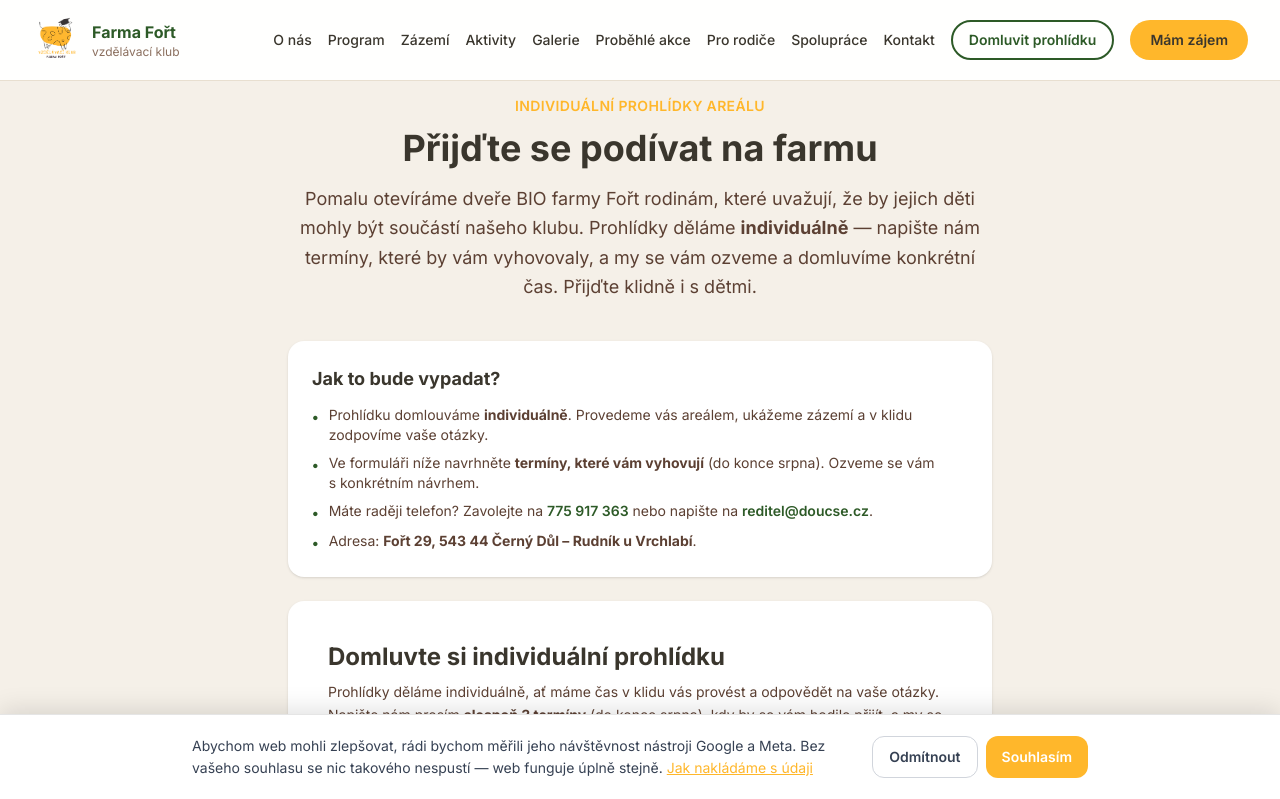
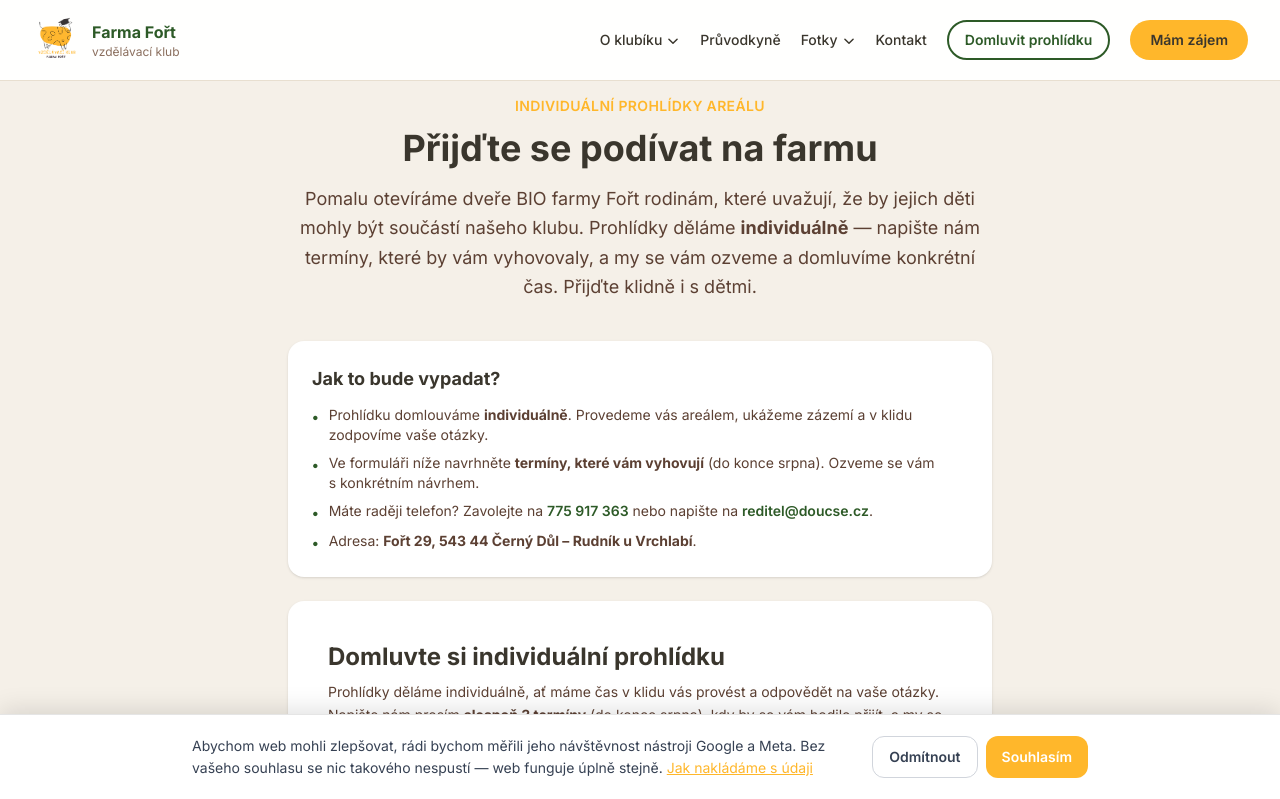
Before and after one commit to doucsematiku/klubdetifort, a Next.js app: page /prohlidky in a window 1280 px wide. Shown: the top 799 px of the page. Built offline with nearby package versions, Linux system fonts and the light colour scheme.

Commit message:
Prehlednejsi menu: O klubiku a Fotky jako rozbalovaci, Pruvodkyne primo v liste

```diff
--- a/src/components/Header.tsx
+++ b/src/components/Header.tsx
@@ -4,17 +4,61 @@ import { useState } from "react";
 import Image from "next/image";
 import Link from "next/link";
 
-const navLinks = [
+/**
+ * Menu drží jen pár položek — sekce hlavní stránky jsou schované
+ * v rozbalovací nabídce „O klubíku", ať se lišta dá přečíst jedním pohledem.
+ */
+const O_KLUBIKU = [
   { label: "O nás", href: "/#o-nas" },
   { label: "Program", href: "/#program" },
   { label: "Zázemí", href: "/#zazemi" },
   { label: "Aktivity", href: "/#aktivity" },
+  { label: "Pro rodiče", href: "/#pro-rodice" },
+  { label: "Spolupráce", href: "/#spoluprace" },
+];
+
+const FOTKY = [
   { label: "Galerie", href: "/galerie" },
   { label: "Proběhlé akce", href: "/probehle-akce" },
-  { label: "Pro rodiče", href: "/#pro-rodice" },
-  { label: "Spolupráce", href: "/#spoluprace" },
-  { label: "Kontakt", href: "/#kontakt" },
 ];
+
+/** Rozbalovací položka — otevírá se najetím myší i klávesnicí (focus). */
+function Dropdown({
+  label,
+  items,
+}: {
+  label: string;
+  items: { label: string; href: string }[];
+}) {
+  return (
+    <div className="relative group">
+      <button
+        type="button"
+        className="flex items-center gap-1 text-dark text-sm font-medium hover:text-forest transition-colors py-2"
+        aria-haspopup="true"
+      >
+        {label}
+        <svg className="w-3.5 h-3.5 mt-0.5" fill="none" viewBox="0 0 24 24" stroke="currentColor" strokeWidth={2.5}>
+          <path strokeLinecap="round" strokeLinejoin="round" d="M19 9l-7 7-7-7" />
+        </svg>
+      </button>
+      {/* pt-2 dělá můstek mezi tlačítkem a panelem, ať nabídka nezmizí cestou */}
+      <div className="absolute left-0 top-full pt-2 hidden group-hover:block group-focus-within:block">
+        <div className="min-w-44 rounded-2xl bg-white shadow-lg ring-1 ring-dark/10 py-2">
+          {items.map((it) => (
+            <a
+              key={it.href}
+              href={it.href}
+              className="block px-4 py-2 text-sm text-dark hover:bg-beige hover:text-forest transition-colors"
+            >
+              {it.label}
+            </a>
+          ))}
+        </div>
+      </div>
+    </div>
+  );
+}
 
 export default function Header() {
   const [mobileOpen, setMobileOpen] = useState(false);
@@ -42,17 +86,22 @@ export default function Header() {
             </div>
           </Link>
 
-          {/* Desktop nav */}
-          <nav className="hidden xl:flex items-center gap-4">
-            {navLinks.map((link) => (
-              <a
-                key={link.href}
-                href={link.href}
-                className="text-dark text-sm font-medium hover:text-forest transition-colors"
-              >
-                {link.label}
-              </a>
-            ))}
+          {/* Desktop nav — 4 položky + 2 tlačítka */}
+          <nav className="hidden lg:flex items-center gap-5">
+            <Dropdown label="O klubíku" items={O_KLUBIKU} />
+            <Link
+              href="/pruvodkyne"
+              className="text-dark text-sm font-medium hover:text-forest transition-colors"
+            >
+              Průvodkyně
+            </Link>
+            <Dropdown label="Fotky" items={FOTKY} />
+            <a
+              href="/#kontakt"
+              className="text-dark text-sm font-medium hover:text-forest transition-colors"
+            >
+              Kontakt
+            </a>
             <Link
               href="/prohlidky"
               className="border-2 border-forest text-forest hover:bg-forest hover:text-white font-semibold px-4 py-2 rounded-full transition-colors text-sm"
@@ -70,7 +119,7 @@ export default function Header() {
           {/* Mobile toggle */}
           <button
             onClick={() => setMobileOpen(!mobileOpen)}
-            className="xl:hidden p-2 text-dark"
+            className="lg:hidden p-2 text-dark"
             aria-label="Menu"
           >
             <svg
@@ -98,11 +147,14 @@ export default function Header() {
         </div>
       </div>
 
-      {/* Mobile menu */}
+      {/* Mobile menu — stejné skupiny jako na počítači */}
       {mobileOpen && (
-        <div className="xl:hidden bg-white border-t border-beige-dark">
-          <nav className="max-w-7xl mx-auto px-4 py-4 flex flex-col gap-3">
-            {navLinks.map((link) => (
+        <div className="lg:hidden bg-white border-t border-beige-dark max-h-[calc(100vh-4rem)] overflow-y-auto">
+          <nav className="max-w-7xl mx-auto px-4 py-4 flex flex-col">
+            <p className="text-xs font-semibold uppercase tracking-wider text-brown-light pt-1 pb-2">
+              O klubíku
+            </p>
+            {O_KLUBIKU.map((link) => (
               <a
                 key={link.href}
                 href={link.href}
@@ -112,17 +164,47 @@ export default function Header() {
                 {link.label}
               </a>
             ))}
+
+            <p className="text-xs font-semibold uppercase tracking-wider text-brown-light pt-4 pb-2 border-t border-beige-dark mt-3">
+              Poznejte nás
+            </p>
+            <Link
+              href="/pruvodkyne"
+              onClick={() => setMobileOpen(false)}
+              className="text-dark font-medium py-2 hover:text-forest transition-colors"
+            >
+              Průvodkyně
+            </Link>
+            {FOTKY.map((link) => (
+              <Link
+                key={link.href}
+                href={link.href}
+                onClick={() => setMobileOpen(false)}
+                className="text-dark font-medium py-2 hover:text-forest transition-colors"
+              >
+                {link.label}
+              </Link>
+            ))}
+
+            <a
+              href="/#kontakt"
+              onClick={() => setMobileOpen(false)}
+              className="text-dark font-medium py-2 hover:text-forest transition-colors border-t border-beige-dark mt-3 pt-4"
+            >
+              Kontakt
+            </a>
+
             <Link
               href="/prohlidky"
               onClick={() => setMobileOpen(false)}
-              className="border-2 border-forest text-forest font-semibold px-6 py-3 rounded-full transition-colors text-center mt-2"
+              className="border-2 border-forest text-forest font-semibold px-6 py-3 rounded-full transition-colors text-center mt-3"
             >
               Domluvit prohlídku
             </Link>
             <Link
               href="/#kontakt"
               onClick={() => setMobileOpen(false)}
-              className="bg-orange hover:bg-orange-hover text-dark font-semibold px-6 py-3 rounded-full transition-colors text-center"
+              className="bg-orange hover:bg-orange-hover text-dark font-semibold px-6 py-3 rounded-full transition-colors text-center mt-2"
             >
               Mám zájem
             </Link>
```
